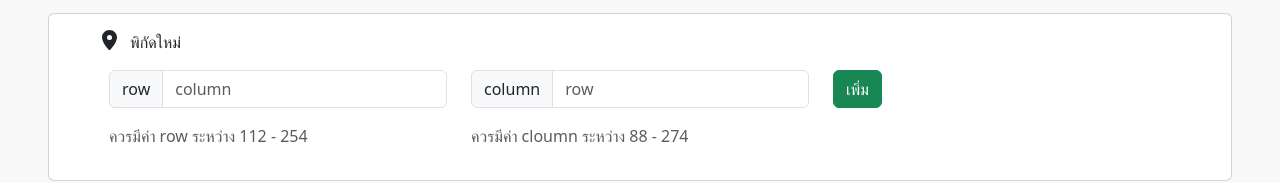
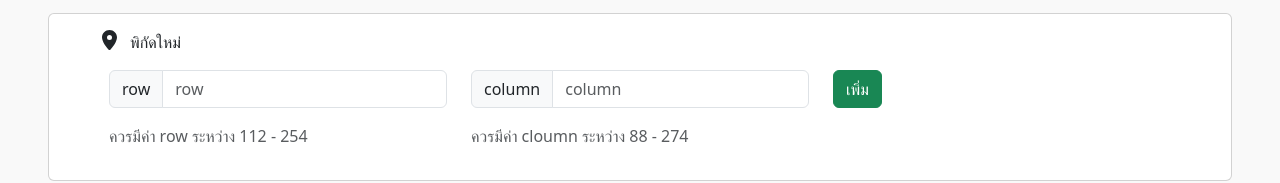
Before and after one commit to Ropocatsip/IndexPredictor, a Next.js app in the folder index-predictor/: page /predictor-detail/coordinates in a window 1280 px wide. Shown: the part 320-503 px from the top of the page. Built offline with nearby package versions, Linux system fonts and the light colour scheme; no server answers; the database is empty.

Commit message:
change row and column

```diff
--- a/index-predictor/app/predictor-detail/coordinates/page.tsx
+++ b/index-predictor/app/predictor-detail/coordinates/page.tsx
@@ -150,7 +150,7 @@ export default function COORDINATES() {
                   <div className="input-group mb-3">
                     <span className="input-group-text" id="basic-addon1">row</span>
                     <input value={row} onChange={(e) => setRow(Number(e.target.value))}
-                      type="number" className="form-control" placeholder="column" aria-label="column" aria-describedby="basic-addon1"/>
+                      type="number" className="form-control" placeholder="row" aria-label="row" aria-describedby="basic-addon1"/>
                   </div>
                   <p className='text-muted'>ควรมีค่า row ระหว่าง 112 - 254</p>
                 </div>
@@ -158,7 +158,7 @@ export default function COORDINATES() {
                   <div className="input-group mb-3">
                     <span className="input-group-text" id="basic-addon1">column</span>
                     <input value={column} onChange={(e) => setColumn(Number(e.target.value))}
-                      type="number" className="form-control" placeholder="row" aria-label="row" aria-describedby="basic-addon1"/>
+                      type="number" className="form-control" placeholder="column" aria-label="column" aria-describedby="basic-addon1"/>
                   </div>
                   <p className='text-muted'>ควรมีค่า cloumn ระหว่าง 88 - 274</p>
                 </div>
```
